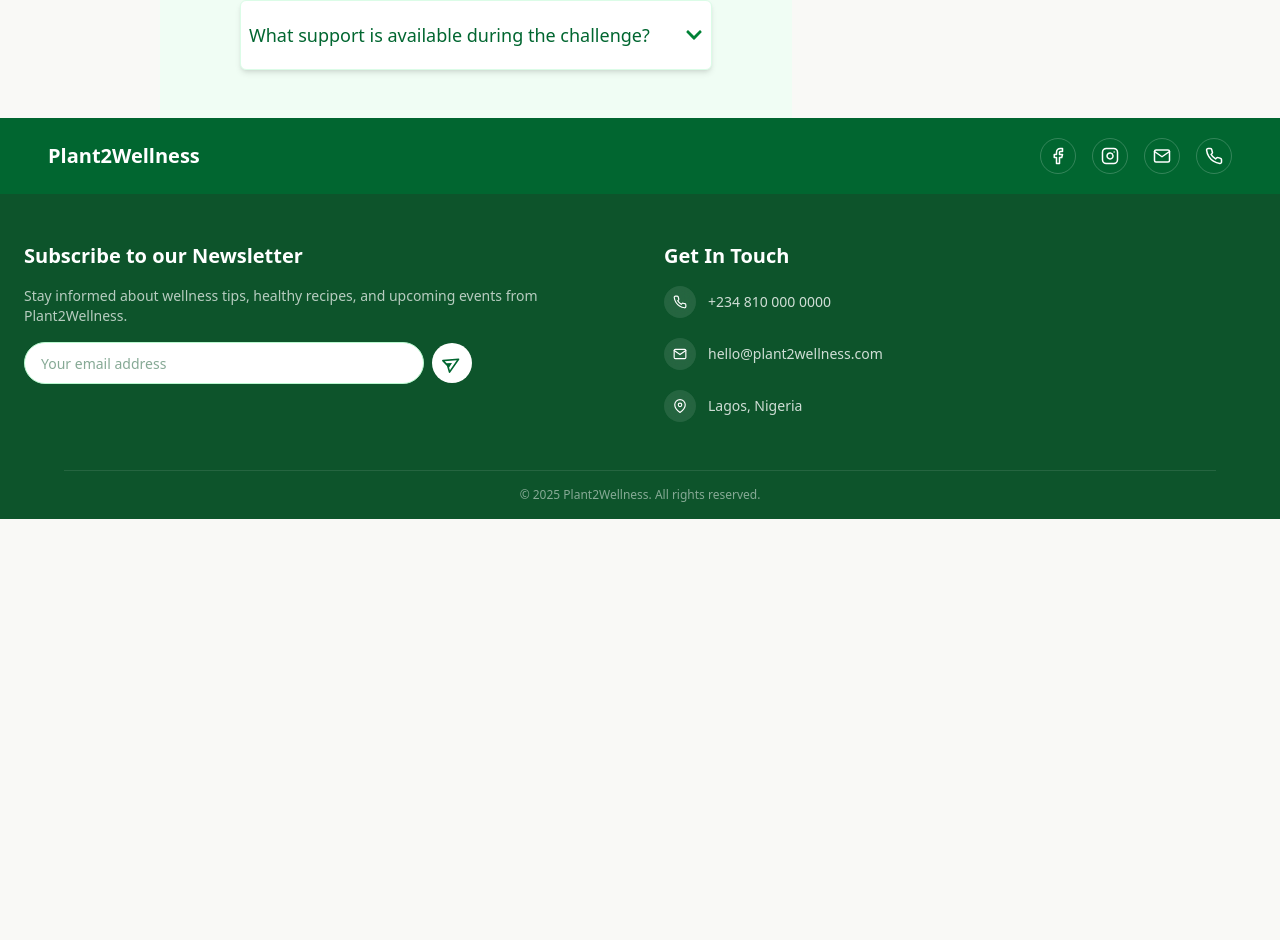
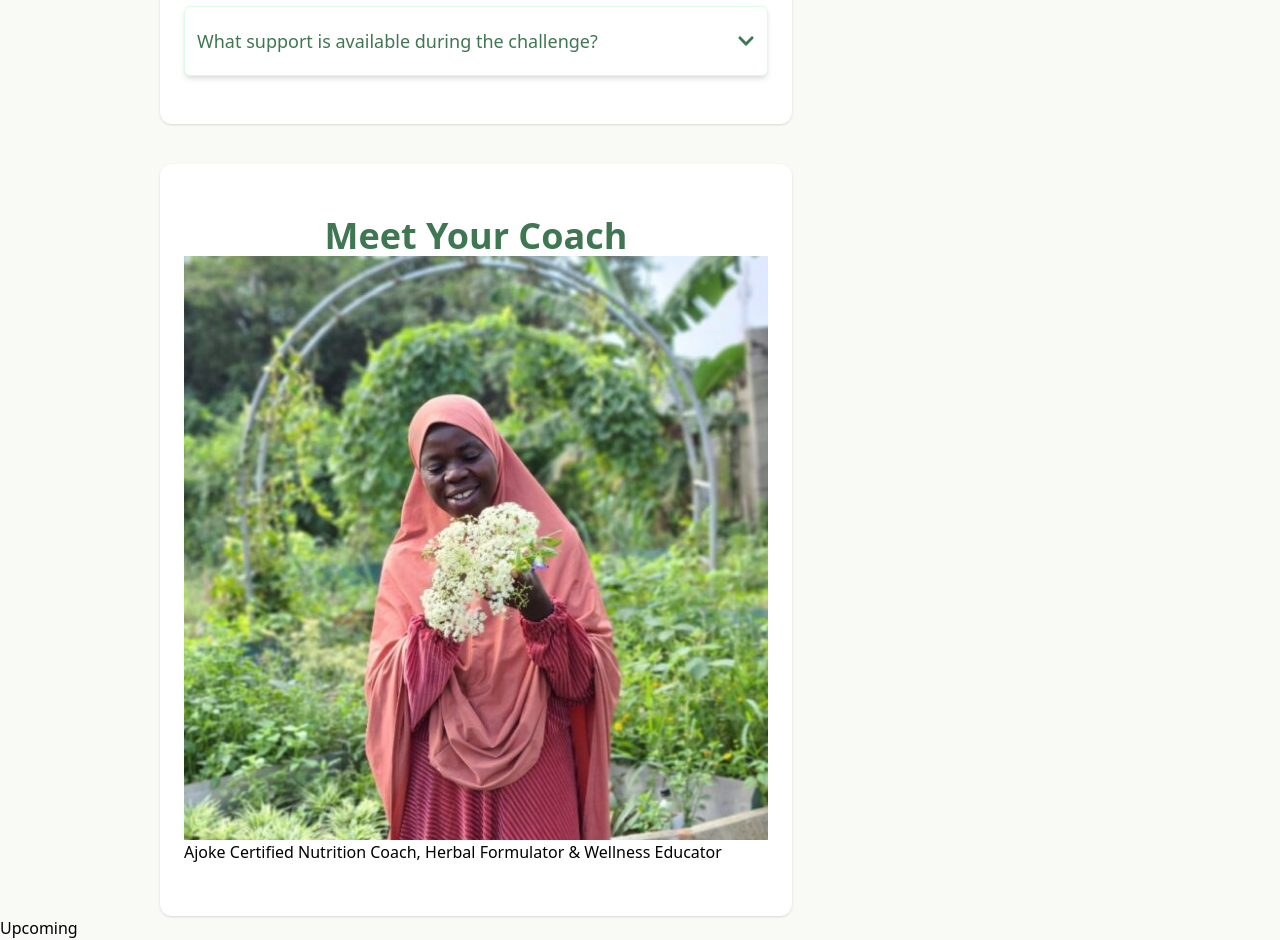
Before and after one commit to MDevHub/Plant2wellnes, a React (Vite) app: page / in a window 1280 px wide. Shown: the part 7471-8411 px from the top of the page. Before the commit the page ends 7990 px from the top, so only its background shows below. Built offline with nearby package versions, Linux system fonts and the light colour scheme.

Commit message:
Imported the host img for Section11

```diff
--- a/src/Components/HomePage/Section10.jsx
+++ b/src/Components/HomePage/Section10.jsx
@@ -3,24 +3,24 @@ import { FaChevronDown, FaChevronUp } from 'react-icons/fa';
 
 const faqs = [
    {
-      question: "Who is this challenge for?",
+      question: "Where is it taking place?",
       answer:
-         "This challenge is for you if you have high blood sugar, pre diabetes, diabetes, high blood pressure, high cholesterol or you are predisposed to anyone of the health conditions mentioned above, and you simply want to prevent these before the onset.",
+         "Online, fully guided on WhatsApp.",
    },
    {
       question: "Who shouldn't join this challenge?",
       answer:
-         "Don’t bother to join if you’re not ready to be free from these health conditions or you are okay with just managing your health with continues use of drugs.",
+         "You’ll get recordings and flexible daily tasks.",
    },
    {
       question: "What if I don't have access to recommended herbs?",
       answer:
-         "All the herbs, spices, vegetables and fruits we are recommending can be sourced locally around you, if you’re not in Nigeria we will give you substitutes. You can also get your herbs supplies from our farm at a special discount.",
+         "You’ll get alternatives locally accessible ingredients.",
    },
    {
       question: "What support is available during the challenge?",
       answer:
-         "You will have access to dedicated WhatsApp group for support where you can get a direct communication with me.",
+         "No, but you’ll get a 30% discount on any product you choose to buy.",
    },
 ];
 
@@ -35,9 +35,9 @@ const Section10 = () => {
 return (
    <div
       id="faqs"
-      className="scroll-offset w-full bg-green-50 py-12 px-4 md:px-10 lg:px-20">
-      <h2 className="text-2xl md:text-3xl font-bold text-green-900 text-center mb-10">
-         Frequently Asked Questions
+      className="scroll-offset w-full bg-white shadow py-12 px-3 md:px-6 rounded-xl">
+      <h2 className="shimmer-text inline-block left-[45%] text-2xl md:text-3xl font-bold text-[#3e7752] text-center mb-10">
+         FAQ<span className='text-lg md:text-xl'>S</span>
       </h2>
 
             <div className="max-w-4xl mx-auto space-y-4">
@@ -52,13 +52,13 @@ return (
                      {/* Header */}
                      <button
                         onClick={() => toggle(index)}
-                        className="w-full flex items-center justify-between py-5 px-2 text-left text-green-800 font-medium text-lg hover:bg-green-100 transition-colors duration-300"
+                        className="w-full flex items-center justify-between py-5 px-3 text-left text-[#3e7752] font-medium text-sm md:text-lg hover:bg-green-50 transition-colors duration-300"
                      >
                         <span>{faq.question}</span>
                         {isOpen ? (
-                           <FaChevronUp className="text-green-700 transition-transform duration-300" />
+                           <FaChevronUp className="text-[#3e7752] transition-transform duration-300" />
                         ) : (
-                           <FaChevronDown className="text-green-700 transition-transform duration-300" />
+                           <FaChevronDown className="text-[#3e7752] transition-transform duration-300" />
                         )}
                      </button>
 
@@ -70,7 +70,7 @@ return (
                            ? `${contentRefs.current[index]?.scrollHeight}px`
                            : '0px',
                         }}
-                        className="overflow-hidden transition-all duration-500 ease-in-out px-5 text-green-900 text-[16px]"
+                        className="overflow-hidden transition-all duration-500 ease-in-out px-3 text-[#3e7752] text-[16px]"
                      >
                         <div className={`py-4 ${isOpen ? 'opacity-100' : 'opacity-0'} transition-opacity duration-300`}>
                            {faq.answer}
--- /dev/null
+++ b/src/Components/HomePage/Section11.jsx
@@ -0,0 +1,18 @@
+import React from 'react'
+import host from '../../assets/Images/Host.jpg'
+
+const Section11 = () => {
+   return (
+      <div className='bg-white rounded-xl shadow py-13 px-3 md:px-6'>
+         <h1 className='text-center text-xl md:text-4xl font-semibold text-[#3e7752] '>Meet Your Coach</h1>
+
+         <div>
+            <img src={host} alt="" />
+         </div>
+         <h1>Ajoke <span>Certified Nutrition Coach, Herbal Formulator & Wellness Educator</span></h1>
+         <p></p>
+      </div>
+   )
+}
+
+export default Section11
--- a/src/Components/Layout/Footer.jsx
+++ b/src/Components/Layout/Footer.jsx
@@ -1,100 +1,11 @@
-import React from 'react';
-import { Link } from 'react-router-dom';
-import {
-  FiFacebook,
-  FiInstagram,
-  FiMail,
-  FiPhone,
-  FiMapPin,
-} from 'react-icons/fi';
-import { BiSend } from 'react-icons/bi';
-
+import React from 'react'
 
 const Footer = () => {
   return (
-    <footer className="bg-green-900 text-white">
-      {/* Top Bar: Brand + Socials */}
-      <div className="bg-green-800 px-6 md:px-12 py-5 flex flex-col md:flex-row items-center justify-between gap-4">
-        <span className="font-bold text-lg md:text-xl">Plant2Wellness</span>
-        <div className="flex gap-4">
-          {[FiFacebook, FiInstagram, FiMail, FiPhone].map((Icon, i) => (
-            <Link
-              key={i}
-              to="#"
-              className="p-2 rounded-full border border-white/20 hover:bg-white hover:text-green-900 transition"
-            >
-              <Icon size={18} />
-            </Link>
-          ))}
-        </div>
+      <div>
+         <p>Upcoming</p>
       </div>
+  )
+}
 
-      {/* Main Section: Newsletter + Contact */}
-      <div className="px-6 py-12 grid grid-cols-1 md:grid-cols-2 gap-12">
-
-      {/* Newsletter */}
-      <div>
-         <h3 className="text-xl font-semibold mb-4">Subscribe to our Newsletter</h3>
-         <p className="text-white/70 mb-4 text-sm">
-            Stay informed about wellness tips, healthy recipes, and upcoming events from Plant2Wellness.
-         </p>
-
-         <form className="flex max-w-md w-full items-center relative group">
-            {/* Email input with clean border */}
-            <input
-               type="email"
-               placeholder="Your email address"
-               className="flex-1 px-4 py-2 rounded-full text-green-900 border border-green-200 bg-white focus:outline-none placeholder:text-sm"
-            />
-
-            {/* Send Button with Telegram-style icon */}
-            <button
-               type="submit"
-               className="ml-2 relative z-10 w-10 h-10 rounded-full bg-white text-green-800 flex items-center justify-center overflow-hidden group-hover:text-white transition-colors duration-300"
-            >
-            <span className="z-10 outline-none transform -rotate-30">
-               <BiSend size={20} className='rotate-[-45]'/>
-            </span>
-
-            {/* Hover background animation */}
-            <span className="outline-none absolute inset-0 bg-green-700 scale-x-0 origin-left group-hover:scale-x-100 transition-transform duration-300 rounded-full z-0" />
-            </button>
-         </form>
-      </div>
-
-        {/* Contact Info */}
-        <div>
-          <h3 className="text-xl font-semibold mb-4">Get In Touch</h3>
-          <ul className="space-y-5 text-sm">
-            <li className="flex items-center gap-3">
-              <div className="w-8 h-8 flex items-center justify-center rounded-full bg-white/10 backdrop-blur-sm">
-                <FiPhone className="text-white" />
-              </div>
-              <span className="text-white/80">+234 810 000 0000</span>
-            </li>
-            <li className="flex items-center gap-3">
-              <div className="w-8 h-8 flex items-center justify-center rounded-full bg-white/10 backdrop-blur-sm">
-                <FiMail className="text-white" />
-              </div>
-              <span className="text-white/80">hello@plant2wellness.com</span>
-            </li>
-            <li className="flex items-center gap-3">
-              <div className="w-8 h-8 flex items-center justify-center rounded-full bg-white/10 backdrop-blur-sm">
-                <FiMapPin className="text-white" />
-              </div>
-              <span className="text-white/80">Lagos, Nigeria</span>
-            </li>
-          </ul>
-        </div>
-      </div>
-
-      {/* Divider + Copyright */}
-      <hr className="border-white/10 mx-6 md:mx-16" />
-      <div className="text-center text-xs text-white/50 py-4">
-        &copy; {new Date().getFullYear()} Plant2Wellness. All rights reserved.
-      </div>
-    </footer>
-  );
-};
-
-export default Footer;
+export default Footer
--- a/src/Components/MainPage.jsx
+++ b/src/Components/MainPage.jsx
@@ -16,6 +16,7 @@ import Section7 from './HomePage/Section7';
 import Section8 from './HomePage/Section8';
 import Section9 from './HomePage/Section9';
 import Section10 from './HomePage/Section10';
+import Section11 from './HomePage/Section11';
 
    const NAVBAR_HEIGHT = 112; // 7rem
 
@@ -74,8 +75,11 @@ import Section10 from './HomePage/Section10';
                <section>
                   <Section9 />
                </section>
-                <section>
+               <section>
                   <Section10 />
+               </section>
+               <section>
+                  <Section11 />
                </section>
             </div>
 
@@ -112,7 +116,7 @@ import Section10 from './HomePage/Section10';
                      </div>
 
                      {/* CTA */}
-                     <button className="relative overflow-hidden bg-[#3e7752] text-white w-full py-2 rounded-full mt-2">
+                     <button className=" relative overflow-hidden bg-[#3e7752] text-white w-full py-2 rounded-full mt-2">
                         <span className="absolute inset-0 bg-white/10 blur-sm animate-pulse"></span>
                         <span className="relative z-10">Register Now</span>
                      </button>
```
